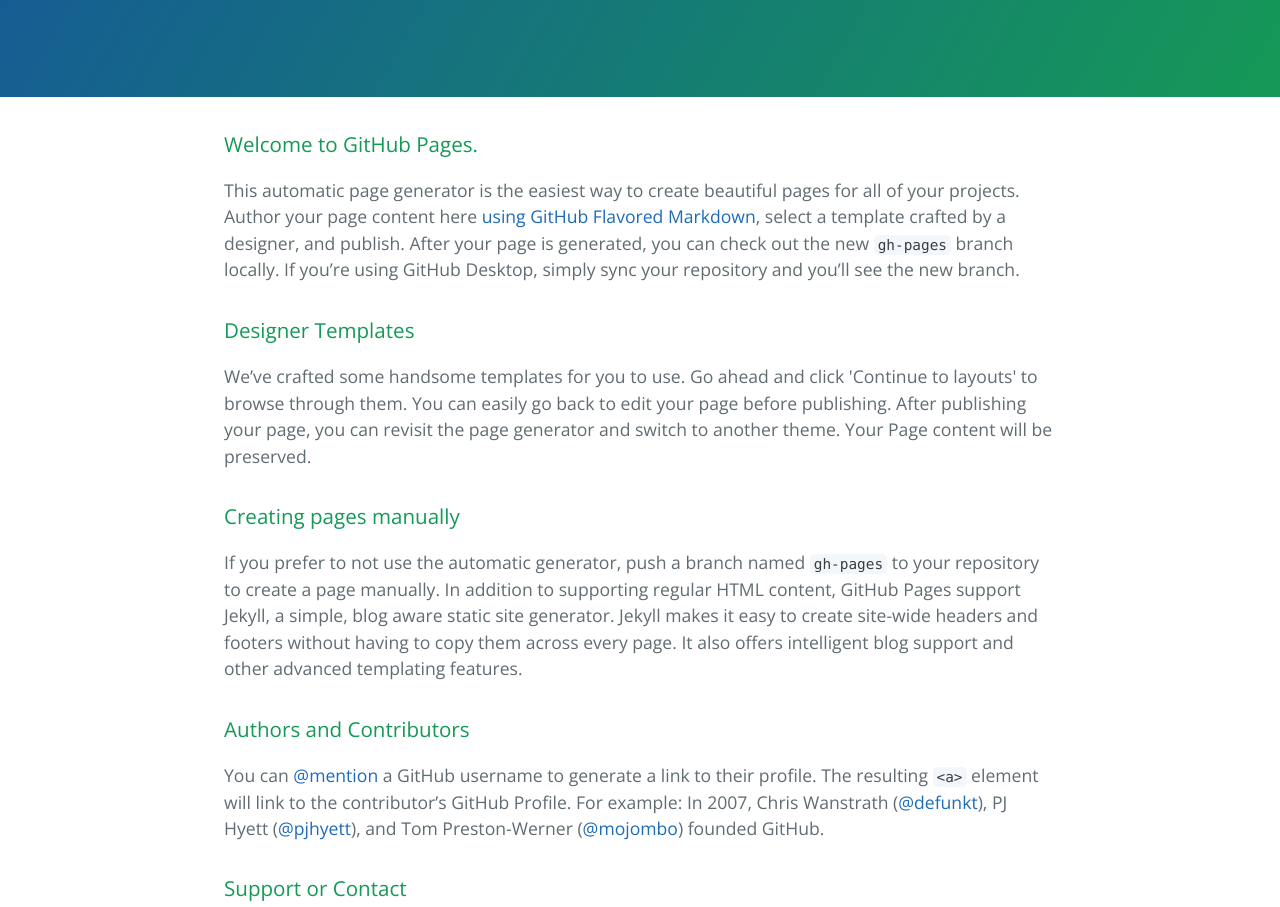
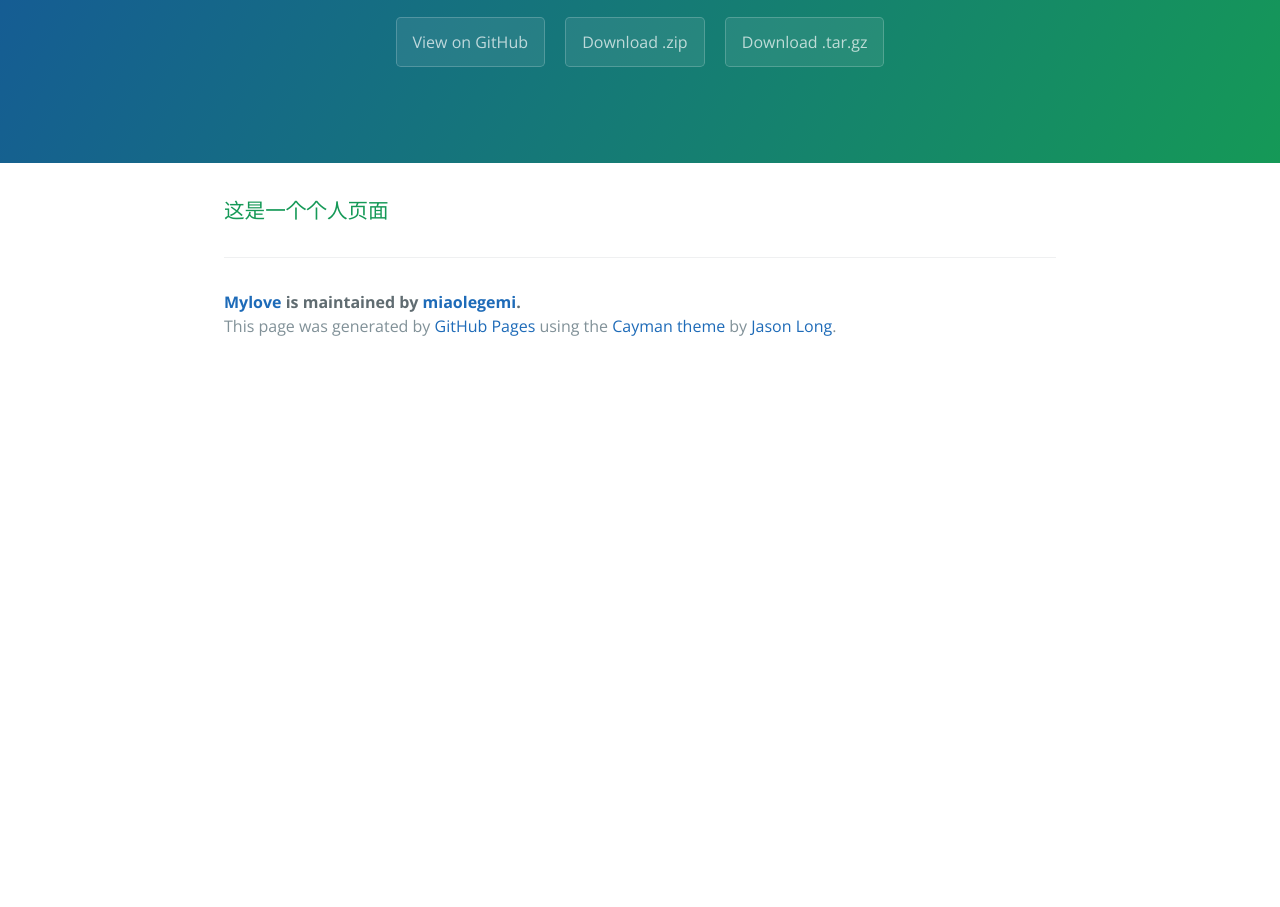
Before and after one commit to miaolegemi/miaolegemi.github.io, a plain HTML site: page index.html in a window 1280 px wide. Shown: the part 220-1127 px from the top of the page. After the commit the page ends 800 px from the top, so only its background shows below. Drawn offline with nearby package versions, Linux system fonts and the light colour scheme.

Commit message:
Update index.html

```diff
--- a/index.html
+++ b/index.html
@@ -1,8 +1,8 @@
 <!DOCTYPE html>
-<html lang="en-us">
+<html lang="cn-cn">
   <head>
     <meta charset="UTF-8">
-    <title>mylove by miaolegemi</title>
+    <title>Mylove by mr.cat</title>
     <meta name="viewport" content="width=device-width, initial-scale=1">
     <link rel="stylesheet" type="text/css" href="stylesheets/normalize.css" media="screen">
     <link href='https://fonts.googleapis.com/css?family=Open+Sans:400,700' rel='stylesheet' type='text/css'>
@@ -13,35 +13,38 @@
     <section class="page-header">
       <h1 class="project-name">mylove</h1>
       <h2 class="project-tagline">forever</h2>
+      <a href="https://github.com/miaolegemi/mylove" class="btn">View on GitHub</a>
+      <a href="https://github.com/miaolegemi/mylove/zipball/master" class="btn">Download .zip</a>
+      <a href="https://github.com/miaolegemi/mylove/tarball/master" class="btn">Download .tar.gz</a>
     </section>
 
     <section class="main-content">
       <h3>
-<a id="welcome-to-github-pages" class="anchor" href="#welcome-to-github-pages" aria-hidden="true"><span aria-hidden="true" class="octicon octicon-link"></span></a>Welcome to GitHub Pages.</h3>
+<a id="welcome-to-github-pages" class="anchor" href="#welcome-to-github-pages" aria-hidden="true"><span aria-hidden="true" class="octicon octicon-link"></span></a>这是一个个人页面</h3>
 
-<p>This automatic page generator is the easiest way to create beautiful pages for all of your projects. Author your page content here <a href="https://guides.github.com/features/mastering-markdown/">using GitHub Flavored Markdown</a>, select a template crafted by a designer, and publish. After your page is generated, you can check out the new <code>gh-pages</code> branch locally. If you’re using GitHub Desktop, simply sync your repository and you’ll see the new branch.</p>
+<!-- <p>This automatic page generator is the easiest way to create beautiful pages for all of your projects. Author your page content here <a href="https://guides.github.com/features/mastering-markdown/">using GitHub Flavored Markdown</a>, select a template crafted by a designer, and publish. After your page is generated, you can check out the new <code>gh-pages</code> branch locally. If you’re using GitHub Desktop, simply sync your repository and you’ll see the new branch.</p> -->
 
-<h3>
-<a id="designer-templates" class="anchor" href="#designer-templates" aria-hidden="true"><span aria-hidden="true" class="octicon octicon-link"></span></a>Designer Templates</h3>
+<!-- <h3> -->
+<!-- <a id="designer-templates" class="anchor" href="#designer-templates" aria-hidden="true"><span aria-hidden="true" class="octicon octicon-link"></span></a>Designer Templates</h3> -->
 
-<p>We’ve crafted some handsome templates for you to use. Go ahead and click 'Continue to layouts' to browse through them. You can easily go back to edit your page before publishing. After publishing your page, you can revisit the page generator and switch to another theme. Your Page content will be preserved.</p>
+<!-- <p>We’ve crafted some handsome templates for you to use. Go ahead and click 'Continue to layouts' to browse through them. You can easily go back to edit your page before publishing. After publishing your page, you can revisit the page generator and switch to another theme. Your Page content will be preserved.</p> -->
 
-<h3>
-<a id="creating-pages-manually" class="anchor" href="#creating-pages-manually" aria-hidden="true"><span aria-hidden="true" class="octicon octicon-link"></span></a>Creating pages manually</h3>
+<!-- <h3> -->
+<!-- <a id="creating-pages-manually" class="anchor" href="#creating-pages-manually" aria-hidden="true"><span aria-hidden="true" class="octicon octicon-link"></span></a>Creating pages manually</h3> -->
 
-<p>If you prefer to not use the automatic generator, push a branch named <code>gh-pages</code> to your repository to create a page manually. In addition to supporting regular HTML content, GitHub Pages support Jekyll, a simple, blog aware static site generator. Jekyll makes it easy to create site-wide headers and footers without having to copy them across every page. It also offers intelligent blog support and other advanced templating features.</p>
+<!-- <p>If you prefer to not use the automatic generator, push a branch named <code>gh-pages</code> to your repository to create a page manually. In addition to supporting regular HTML content, GitHub Pages support Jekyll, a simple, blog aware static site generator. Jekyll makes it easy to create site-wide headers and footers without having to copy them across every page. It also offers intelligent blog support and other advanced templating features.</p> -->
 
-<h3>
-<a id="authors-and-contributors" class="anchor" href="#authors-and-contributors" aria-hidden="true"><span aria-hidden="true" class="octicon octicon-link"></span></a>Authors and Contributors</h3>
+<!-- <h3> -->
+<!-- <a id="authors-and-contributors" class="anchor" href="#authors-and-contributors" aria-hidden="true"><span aria-hidden="true" class="octicon octicon-link"></span></a>Authors and Contributors</h3> -->
 
-<p>You can <a href="https://help.github.com/articles/basic-writing-and-formatting-syntax/#mentioning-users-and-teams" class="user-mention">@mention</a> a GitHub username to generate a link to their profile. The resulting <code>&lt;a&gt;</code> element will link to the contributor’s GitHub Profile. For example: In 2007, Chris Wanstrath (<a href="https://github.com/defunkt" class="user-mention">@defunkt</a>), PJ Hyett (<a href="https://github.com/pjhyett" class="user-mention">@pjhyett</a>), and Tom Preston-Werner (<a href="https://github.com/mojombo" class="user-mention">@mojombo</a>) founded GitHub.</p>
+<!-- <p>You can <a href="https://help.github.com/articles/basic-writing-and-formatting-syntax/#mentioning-users-and-teams" class="user-mention">@mention</a> a GitHub username to generate a link to their profile. The resulting <code>&lt;a&gt;</code> element will link to the contributor’s GitHub Profile. For example: In 2007, Chris Wanstrath (<a href="https://github.com/defunkt" class="user-mention">@defunkt</a>), PJ Hyett (<a href="https://github.com/pjhyett" class="user-mention">@pjhyett</a>), and Tom Preston-Werner (<a href="https://github.com/mojombo" class="user-mention">@mojombo</a>) founded GitHub.</p> -->
 
-<h3>
+<!-- <h3>
 <a id="support-or-contact" class="anchor" href="#support-or-contact" aria-hidden="true"><span aria-hidden="true" class="octicon octicon-link"></span></a>Support or Contact</h3>
-
 <p>Having trouble with Pages? Check out our <a href="https://help.github.com/pages">documentation</a> or <a href="https://github.com/contact">contact support</a> and we’ll help you sort it out.</p>
-
+ -->
       <footer class="site-footer">
+        <span class="site-footer-owner"><a href="https://github.com/miaolegemi/mylove">Mylove</a> is maintained by <a href="https://github.com/miaolegemi">miaolegemi</a>.</span>
 
         <span class="site-footer-credits">This page was generated by <a href="https://pages.github.com">GitHub Pages</a> using the <a href="https://github.com/jasonlong/cayman-theme">Cayman theme</a> by <a href="https://twitter.com/jasonlong">Jason Long</a>.</span>
       </footer>
```
